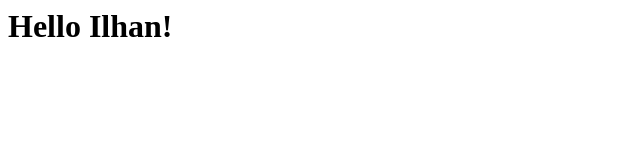
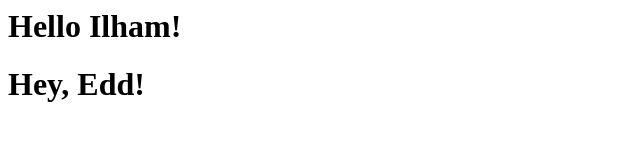
Before and after one commit to Uprising5034/introductions, a plain HTML site: page index.html in a window 1280 px wide. Shown: the whole page, without its empty margins (0-640 px from the left). Drawn offline with Linux system fonts and the light colour scheme.

Commit message:
replied hello

```diff
--- a/index.html
+++ b/index.html
@@ -1 +1,2 @@
-<h1>Hello Ilhan!</h1>
+<h1>Hello Ilham!</h1>
+<h1>Hey, Edd!</h1>
```
